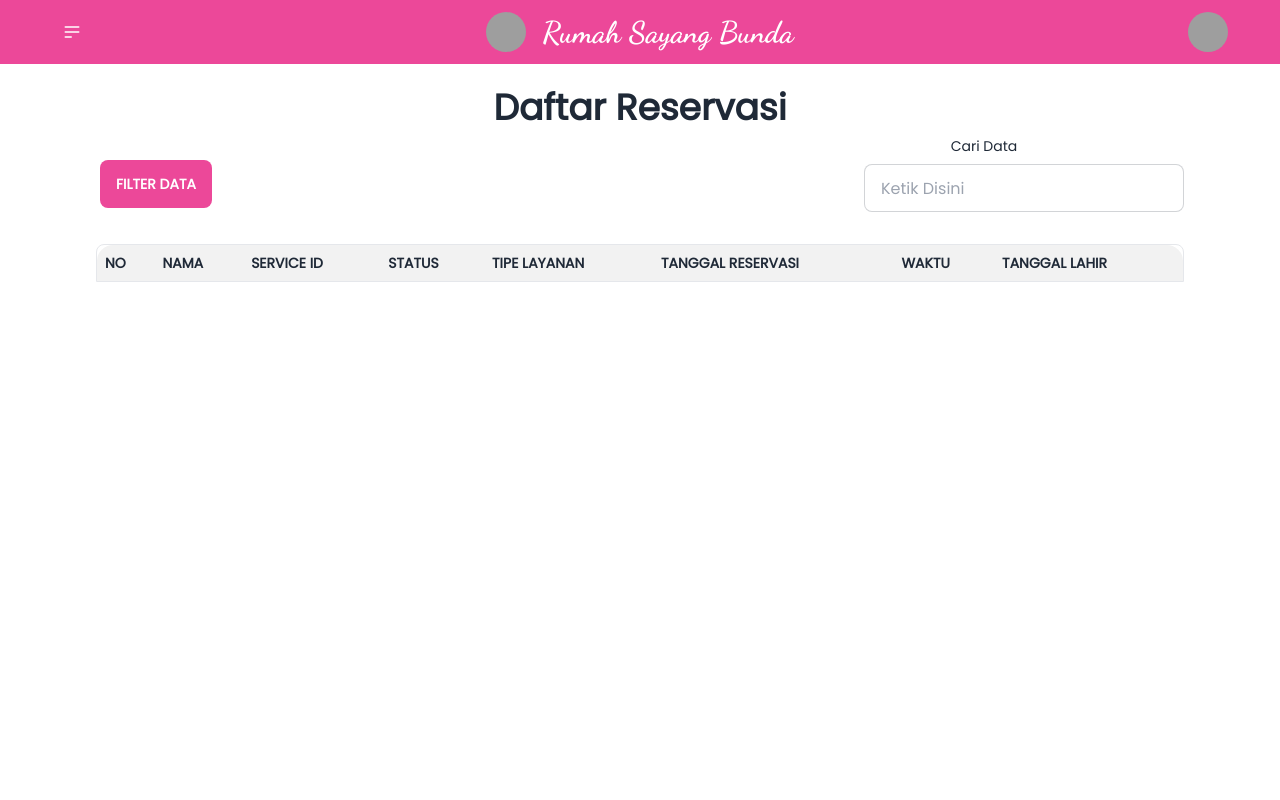
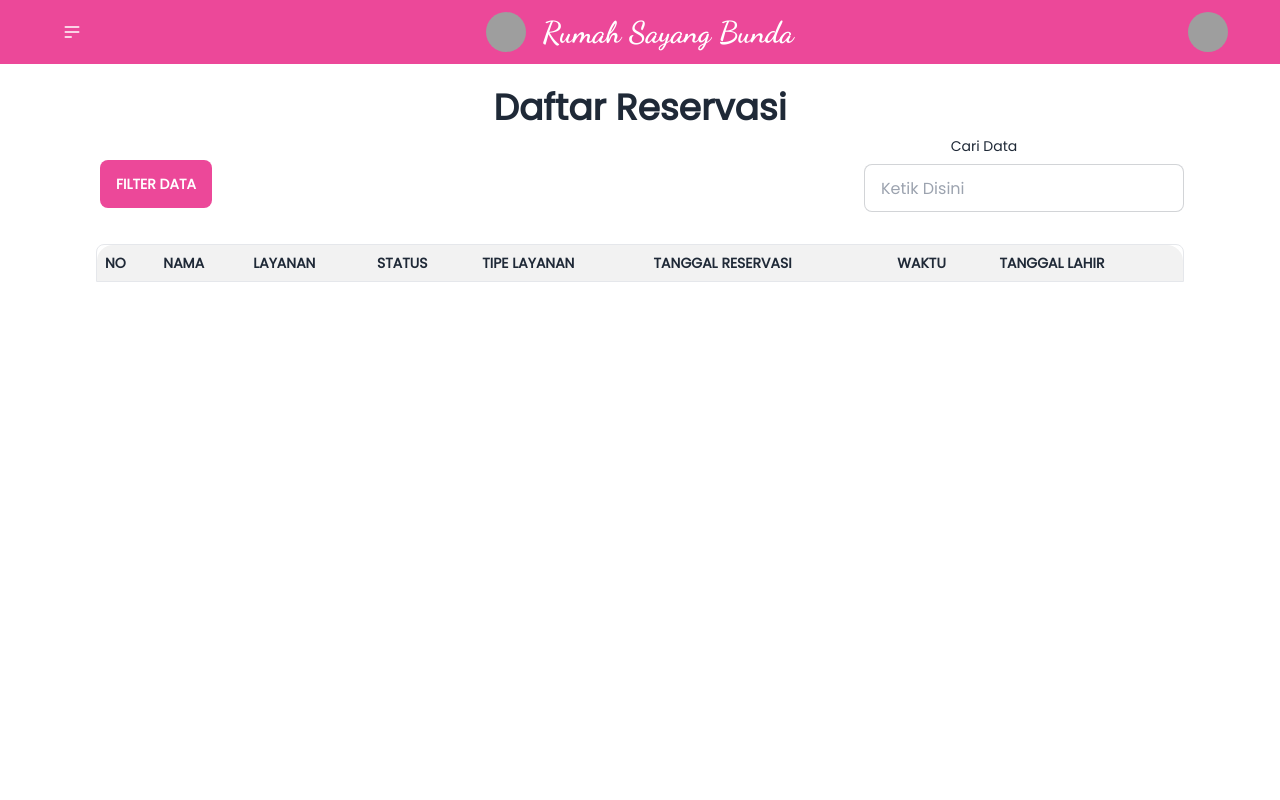
Before and after one commit to zikri124/RumahSayangBunda, a Node server app: template views/admin/viewNextReservasi.pug in a window 1280 px wide. Run offline with Node 20, Linux system fonts and the light colour scheme; the template is opened without the code that fills it, so the values that code supplies are empty; style sheets or scripts are compiled from the project's sources; some libraries are stand-ins or nearby versions; grey boxes are pictures that could not be loaded.

Commit message:
menambahkan alamat pada reservasi sukses, dan mengbubah service id menjadi layanan pada halaman admin daftar reservasi

```diff
--- a/views/admin/viewNextReservasi.pug
+++ b/views/admin/viewNextReservasi.pug
@@ -50,7 +50,7 @@ html
             tr
               th(scope="col") No
               th(scope="col") Nama
-              th(scope="col") Service Id
+              th(scope="col") Layanan
               th(scope="col") Status
               th(scope="col") Tipe Layanan
               th(scope="col") Tanggal Reservasi
--- a/views/client/reservasiSuccess.pug
+++ b/views/client/reservasiSuccess.pug
@@ -37,6 +37,8 @@ html
                   p.pb-2= "Tanggal Lahir : " + appointmentData.dateOfBirth
                   p.pb-2= "Layanan : " + serviceData.data.name
                   p.pb-2= "Waktu : " + appointmentData.time
+                  p.pb-2= `Tipe Layanan : ${appointmentData.serviceCare === "klinik" ? "Datang Ke Klinik" : appointmentData.ServiceCare}`
+                  p.pb-2= "Alamat : " + appointmentData.address
                 .modal-action
                   label.btn(for='my-modal-6' class="bg-[#FFC9D7] border-none text-black hover:bg-[#f391ab]") Yeay!
       include footer.pug
```
